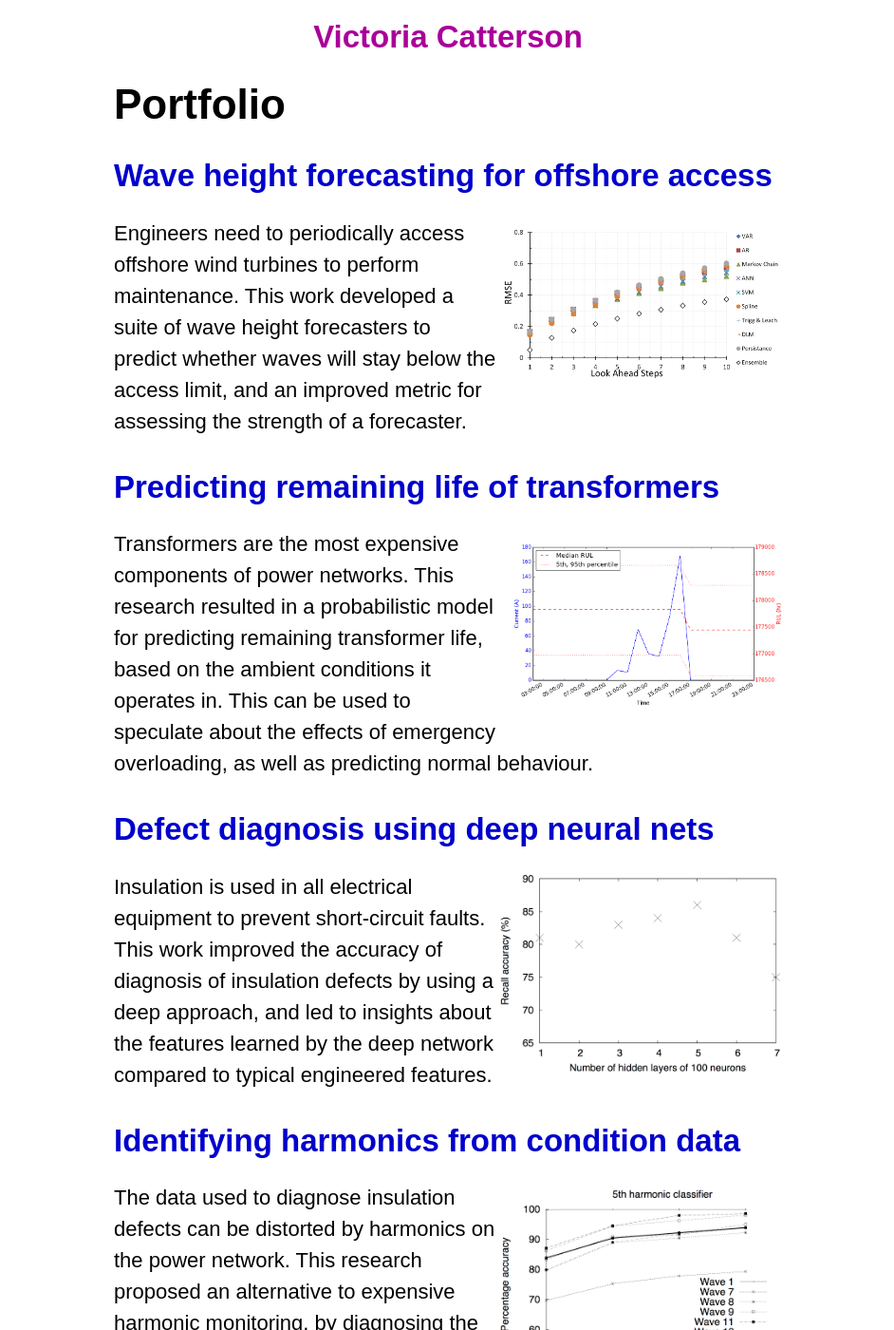
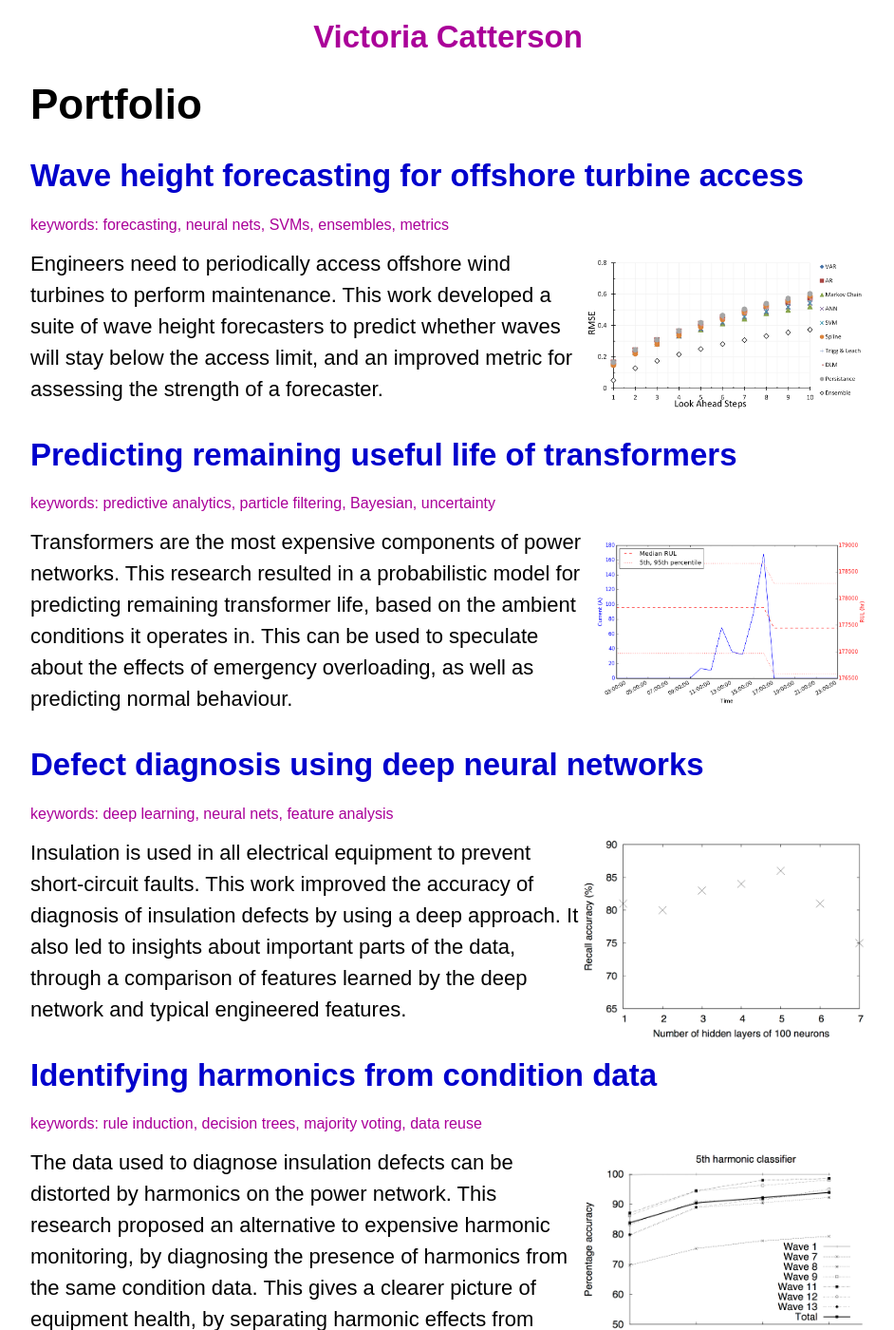
Before and after one commit to cowlet/cowlet.github.io, a Jekyll site: the page built from portfolio/index.markdown, in a window 1280 px wide and 1400 px high. Shown: the whole window at 95% size, without its empty margins (168-1110 px from the left). Built offline with Jekyll 4.4.1, drawn with Linux system fonts in a browser that asks for light colours; some of the changed text lies outside the part shown.

Commit message:
Alter portfolio layout, add keywords

```diff
--- /dev/null
+++ b/_layouts/portfolio.html
@@ -0,0 +1,36 @@
+<!DOCTYPE html>
+<html>
+  <head>
+    <meta charset="utf-8">
+    <title>{{ page.title }}</title>
+    {% if page.description %}<meta name="description" content="{{page.description}}">{% else %}<meta name="description" content="{{site.description}}">{% endif %}
+    <meta name="viewport" content="initial-scale=1.0">
+    <link rel="stylesheet" href="/css/screen.css">
+    <link rel="shortcut icon" href="/favicon.ico">
+    <link href="/feed.atom" type="application/atom+xml" rel="alternate" title="All posts">
+  </head>
+  <body>
+    <div class="container" style="max-width: 40em">
+      <div class="header">
+        <span class="title"><a href="/">Victoria Catterson</a></span>
+      </div>
+
+      {{ content }}
+
+      <div class="footer">
+        <div class="contact">
+          <p>
+          Victoria Catterson<br />
+          vic@cowlet.org
+          </p>
+        </div>
+        <div class="links">
+          <p>
+          <a href="/feed.atom">cowlet.org/feed.atom</a><br />
+          <a href="https://github.com/cowlet">github.com/cowlet</a>
+          </p>
+        </div>
+      </div>
+    </div>
+  </body>
+</html>
--- a/portfolio/cad.markdown
+++ b/portfolio/cad.markdown
@@ -4,6 +4,10 @@ title: Conditional Anomaly Detection
 ---
 
 # Detecting Anomalous Transformer Behaviour
+
+<div class="keywords" style="font-size: 16px; color: #a09; line-height: 1em; margin-bottom: 1em">
+keywords: correlation, anomaly detection, reducing false positives
+</div>
 
 A transformer can operate in the power network for 60 years or more, and
 over that time develop a signature pattern of behaviour. Standard diagnostic
--- a/portfolio/dnns.markdown
+++ b/portfolio/dnns.markdown
@@ -4,6 +4,10 @@ title: Deep neural networks for insulation diagnosis
 ---
 
 # Diagnosing faults in insulation using deep neural networks
+
+<div class="keywords" style="font-size: 16px; color: #a09; line-height: 1em; margin-bottom: 1em">
+keywords: deep learning, neural nets, feature analysis
+</div>
 
 Insulation is used in all electrical equipment to prevent short-circuit and
 other network faults. Insulation defects can lead to small electrical
--- a/portfolio/harmonics.markdown
+++ b/portfolio/harmonics.markdown
@@ -4,6 +4,10 @@ title: Identifying harmonics from unconventional data
 ---
 
 # Identifying network harmonics from condition data
+
+<div class="keywords" style="font-size: 16px; color: #a09; line-height: 1em; margin-bottom: 1em">
+keywords: rule induction, decision trees, majority voting, data reuse
+</div>
 
 A common health monitoring technique for high voltage equipment is to
 measure small electrical currents called [partial discharge (PD) in the
--- a/portfolio/index.markdown
+++ b/portfolio/index.markdown
@@ -1,12 +1,16 @@
 ---
-layout: default
+layout: portfolio
 title: Victoria Catterson
 description: "Highlights of my data science projects"
 ---
 
 # Portfolio
 
-## [Wave height forecasting for offshore access][waveheight]
+## [Wave height forecasting for offshore turbine access][waveheight]
+
+<div class="keywords" style="font-size: 16px; color: #a09; line-height: 1em; margin-bottom: 1em">
+keywords: forecasting, neural nets, SVMs, ensembles, metrics
+</div>
 
 <div style="float: right">
 <figure>
@@ -20,7 +24,11 @@ Engineers need to periodically access offshore wind turbines to perform maintena
 
 [waveheight]:   /portfolio/waveheight.html
 
-## [Predicting remaining life of transformers][transformers]
+## [Predicting remaining useful life of transformers][transformers]
+
+<div class="keywords" style="font-size: 16px; color: #a09; line-height: 1em; margin-bottom: 1em">
+keywords: predictive analytics, particle filtering, Bayesian, uncertainty
+</div>
 
 <div style="float: right">
 <figure>
@@ -38,7 +46,11 @@ predicting normal behaviour.
 
 [transformers]: /portfolio/transformers.html
 
-## [Defect diagnosis using deep neural nets][dnns]
+## [Defect diagnosis using deep neural networks][dnns]
+
+<div class="keywords" style="font-size: 16px; color: #a09; line-height: 1em; margin-bottom: 1em">
+keywords: deep learning, neural nets, feature analysis
+</div>
 
 <div style="float: right">
 <figure>
@@ -49,13 +61,18 @@ predicting normal behaviour.
 <div style="float: auto">
 Insulation is used in all electrical equipment to prevent short-circuit
 faults. This work improved the accuracy of diagnosis of insulation defects
-by using a deep approach, and led to insights about the features learned by
-the deep network compared to typical engineered features.
+by using a deep approach. It also led to insights about important parts of
+the data, through a comparison of features learned by the deep network and
+typical engineered features.
 </div>
 
 [dnns]:         /portfolio/dnns.html
 
 ## [Identifying harmonics from condition data][harmonics]
+
+<div class="keywords" style="font-size: 16px; color: #a09; line-height: 1em; margin-bottom: 1em">
+keywords: rule induction, decision trees, majority voting, data reuse
+</div>
 
 <div style="float: right">
 <figure>
@@ -74,6 +91,10 @@ separating harmonic effects from defect effects.
 [harmonics]:    /portfolio/harmonics.html
 
 ## [Detecting anomalous transformer behaviour][cad]
+
+<div class="keywords" style="font-size: 16px; color: #a09; line-height: 1em; margin-bottom: 1em">
+keywords: correlation, anomaly detection, reducing false positives
+</div>
 
 <div style="float: right">
 <figure>
@@ -94,6 +115,10 @@ minimising false positives.
 
 ## [A popular introduction to data science][cowlet]
 
+<div class="keywords" style="font-size: 16px; color: #a09; line-height: 1em; margin-bottom: 1em">
+keywords: features, k-means, neural nets, decision trees, SVMs, kNN
+</div>
+
 <div style="float: right">
 <figure>
 <img src="/portfolio/assets/quantile.png" alt="Bearing features" width="300px">
@@ -113,6 +138,10 @@ applied to fault detection in bearings.
 
 ## [A book chapter on data analytics][sghandbook]
 
+<div class="keywords" style="font-size: 16px; color: #a09; line-height: 1em; margin-bottom: 1em">
+keywords: regression, classification, prognostics, diagnostics
+</div>
+
 <div style="float: right">
 <figure>
 <img src="/portfolio/assets/sgh_cover.jpg" alt="Book cover" width="150px">
--- a/portfolio/transformers.markdown
+++ b/portfolio/transformers.markdown
@@ -4,6 +4,10 @@ title: Transformer Lifetime Estimation
 ---
 
 # Predicting Remaining Useful Life of Transformers
+
+<div class="keywords" style="font-size: 16px; color: #a09; line-height: 1em; margin-bottom: 1em">
+keywords: predictive analytics, particle filtering, Bayesian, uncertainty
+</div>
 
 Transformers are the most expensive components of power networks. Over time,
 the heat within a transformer causes its paper insulation to become brittle.
--- a/portfolio/waveheight.markdown
+++ b/portfolio/waveheight.markdown
@@ -4,6 +4,10 @@ title: Wave height forecasting
 ---
 
 # Wave height forecasting for offshore access
+
+<div class="keywords" style="font-size: 16px; color: #a09; line-height: 1em; margin-bottom: 1em">
+keywords: forecasting, neural nets, SVMs, ensembles, metrics
+</div>
 
 Engineers need to periodically access offshore wind turbines to perform maintenance. The day hire of a crew transfer ship is approximately $2500, but the vessel can only sail when waves are below 1.5m in height. Wind farm operators use wave height forecasting to judge whether waves will stay below the limit for the duration of the round trip. An inaccurate forecast will have a financial penalty, either through a wasted vessel hire or a missed opportunity to return the turbine to peak efficiency.
 
```
